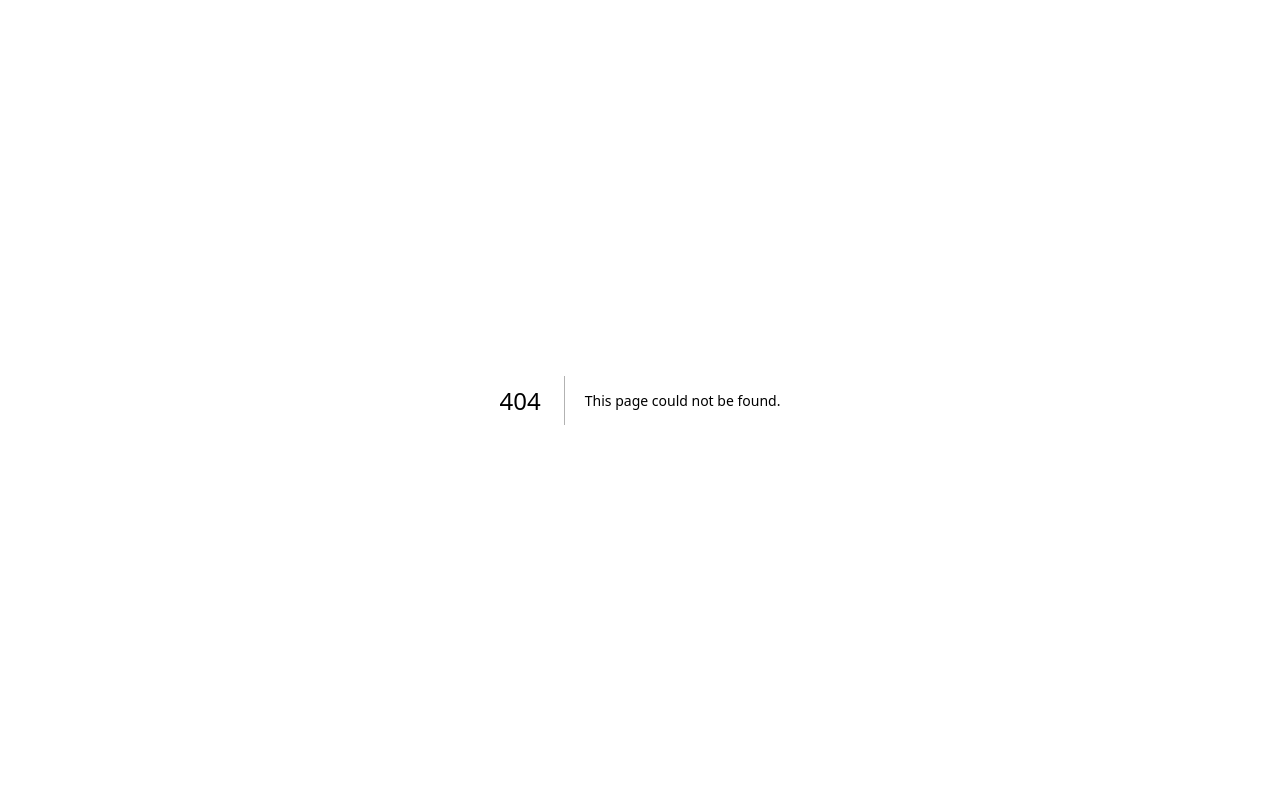
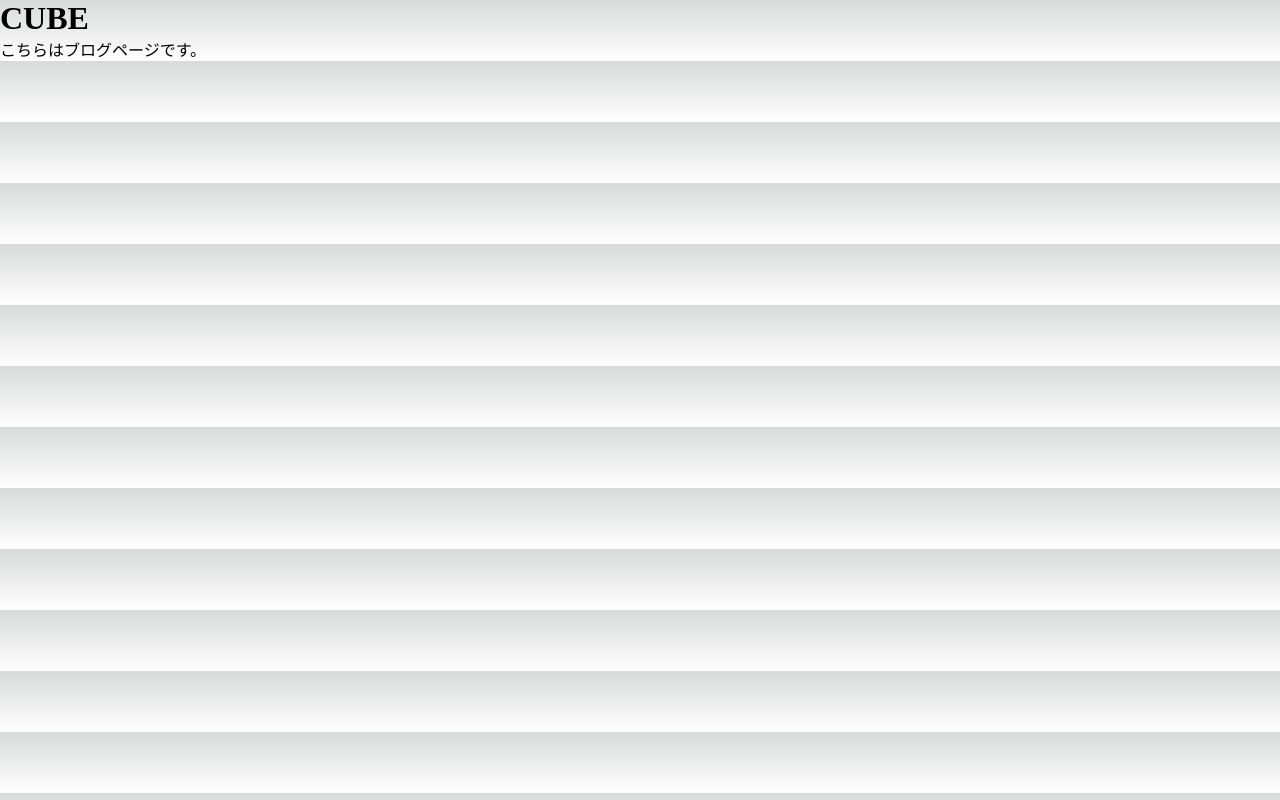
Before and after one commit to AtsuyaMorishita/Next_Typescript_microCMS, a Next.js app: page /blog in a window 1280 px wide. Before the commit this address had no page. Built offline with nearby package versions, Linux system fonts and the light colour scheme.

Commit message:
コンポーネント作成

```diff
--- a/components/hero.tsx
+++ b/components/hero.tsx
@@ -1,8 +1,17 @@
-export const Hero = () => {
+type Props = {
+  title: string;
+  subTitle: string;
+  imageOn: boolean;
+}
+
+export const Hero = (props: Props) => {
+  const { title, subTitle, imageOn } = props;
+
   return (
     <div>
-      <h1>CUBE</h1>
-      <p>アウトプットしていくサイト</p>
+      <h1>{ title }</h1>
+      <p>{ subTitle }</p>
+      { imageOn && <figure>[画像]</figure> }
     </div>
   )
 }
--- /dev/null
+++ b/pages/blog/index.tsx
@@ -0,0 +1,15 @@
+import Head from 'next/head'
+import Image from 'next/image'
+import { Inter } from '@next/font/google'
+import styles from '../styles/Home.module.css'
+
+
+import { Hero } from 'components/hero'
+
+
+const inter = Inter({ subsets: ['latin'] })
+
+
+export default function Blog() {
+  return <Hero title='CUBE' subTitle='こちらはブログページです。' imageOn={false} />
+}
```
Also changed, not shown: components/header.tsx (+9 -1 lines), components/logo.tsx (added, +7 -0 lines), pages/about.tsx (added, +15 -0 lines).
